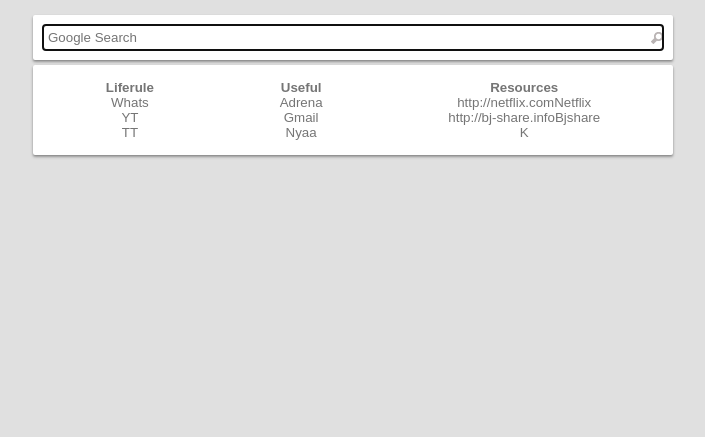
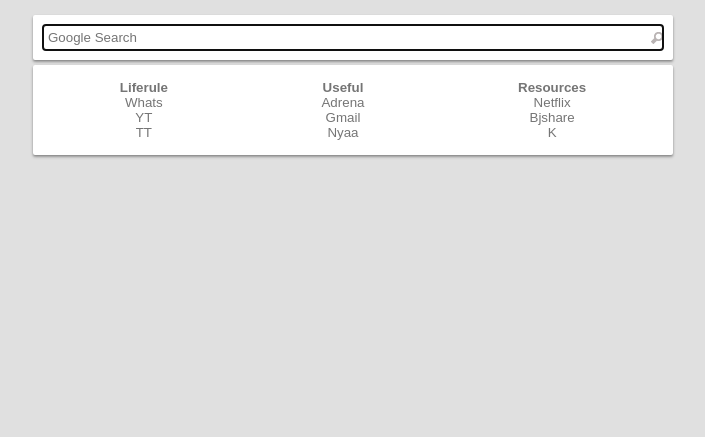
Before and after one commit to katsukye/katsukye.github.io, a plain HTML site: page index.html in a window 1280 px wide. Shown: the part 363-800 px from the top of the page, without its empty margins (287-992 px from the left). Drawn offline with Linux system fonts and the light colour scheme.

Commit message:
Update index.html

```diff
--- a/index.html
+++ b/index.html
@@ -33,8 +33,8 @@
 		</ul>
 		<ul>
 			<li>Resources</li>
-			<li><a href="">http://netflix.com</a>Netflix</li>
-			<li><a href="">http://bj-share.info</a>Bjshare</li>
+			<li><a href="http://netflix.com">Netflix</a></li>
+			<li><a href="http://bj-share.info">Bjshare</a></li>
 			<li><a href="">K</a></li>
 		</ul>
 	</section>
```
